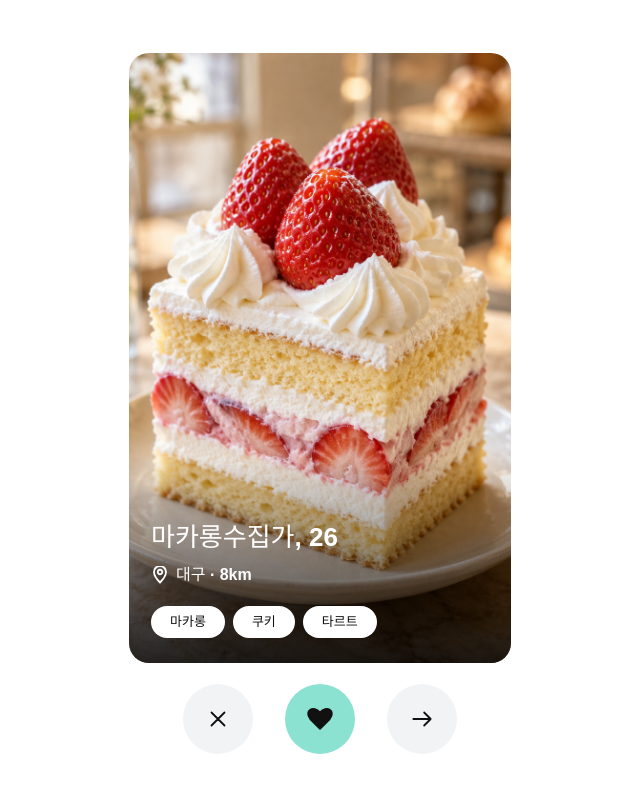
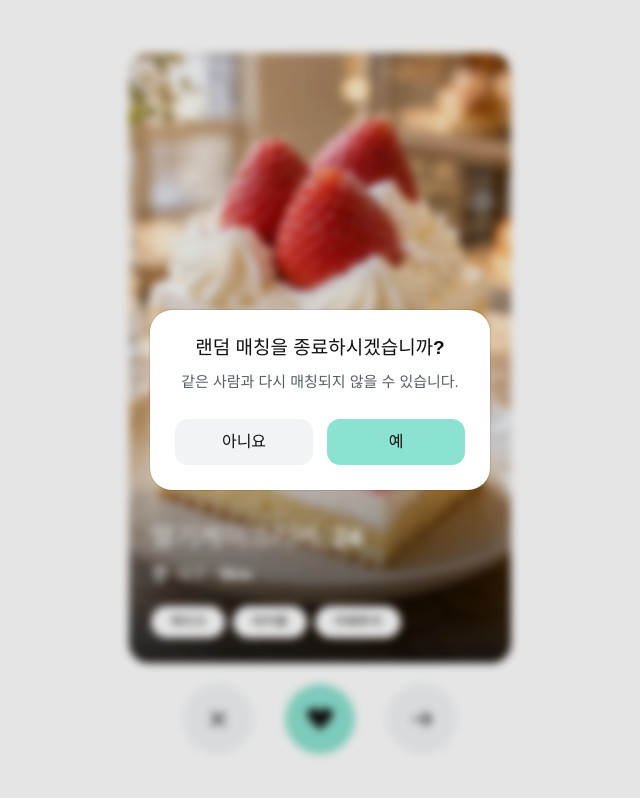
Before and after one commit to Desserting/Desserting-web, a React (Vite) app: page /matching/cards in a window 1280 px wide. Both pictures are taken after a click on the button 538 px from the left and 719 px from the top of the page. Shown: the whole page, without its empty margins (320-960 px from the left). Built offline with nearby package versions, Linux system fonts and the light colour scheme.

Commit message:
feat: 매칭 카드 종료 확인 팝업 추가

```diff
--- a/src/pages/matching/MatchingCardsPage.tsx
+++ b/src/pages/matching/MatchingCardsPage.tsx
@@ -1,10 +1,16 @@
 import { useState } from 'react';
-import { Link } from 'react-router-dom';
+import { Link, useNavigate } from 'react-router-dom';
 import iconClose from '@/assets/matching/icon-close.svg';
 import iconHeart from '@/assets/matching/icon-heart.svg';
 import iconNext from '@/assets/matching/icon-next.svg';
 import iconPin from '@/assets/matching/icon-pin.svg';
 import { Button } from '@/components/ui/button';
+import {
+  Dialog,
+  DialogContent,
+  DialogDescription,
+  DialogTitle,
+} from '@/components/ui/dialog';
 import { cn } from '@/lib/utils';
 import { MOCK_CANDIDATES } from './candidates';
 
@@ -12,8 +18,11 @@ const ACTION_BUTTON =
   'flex size-[70px] cursor-pointer items-center justify-center rounded-full transition-transform active:scale-95';
 
 export default function MatchingCardsPage() {
+  const navigate = useNavigate();
   const [index, setIndex] = useState(0);
+  const [exitOpen, setExitOpen] = useState(false);
   const candidate = MOCK_CANDIDATES[index];
+
   const showNext = () => setIndex((current) => current + 1);
 
   if (!candidate) {
@@ -67,8 +76,8 @@ export default function MatchingCardsPage() {
       <div className="mt-[21px] flex justify-center gap-8">
         <button
           type="button"
-          aria-label="거절"
-          onClick={showNext}
+          aria-label="종료"
+          onClick={() => setExitOpen(true)}
           className={cn(ACTION_BUTTON, 'bg-chip')}
         >
           <img src={iconClose} alt="" />
@@ -90,6 +99,39 @@ export default function MatchingCardsPage() {
           <img src={iconNext} alt="" />
         </button>
       </div>
+
+      <Dialog open={exitOpen} onOpenChange={setExitOpen}>
+        <DialogContent
+          showCloseButton={false}
+          className="text-ink max-w-[calc(100%-48px)] gap-0 rounded-3xl bg-white p-6 text-center sm:max-w-[340px]"
+        >
+          <DialogTitle className="text-[19px] leading-7 font-bold">
+            랜덤 매칭을 종료하시겠습니까?
+          </DialogTitle>
+          <DialogDescription className="text-ink-muted mt-2 text-[15px] leading-6">
+            같은 사람과 다시 매칭되지 않을 수 있습니다.
+          </DialogDescription>
+          <div className="mt-6 grid grid-cols-2 gap-3">
+            <Button
+              type="button"
+              size="xl"
+              onClick={() => setExitOpen(false)}
+              className="bg-chip text-ink hover:bg-chip/80 h-12 rounded-xl pb-0 text-base"
+            >
+              아니요
+            </Button>
+            <Button
+              type="button"
+              variant="brand"
+              size="xl"
+              onClick={() => navigate('/home')}
+              className="h-12 rounded-xl pb-0 text-base"
+            >
+              예
+            </Button>
+          </div>
+        </DialogContent>
+      </Dialog>
     </main>
   );
 }
```
